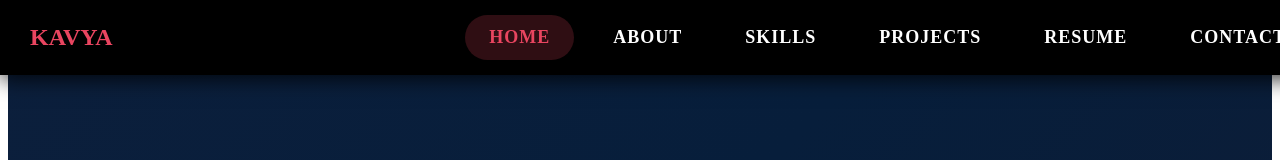
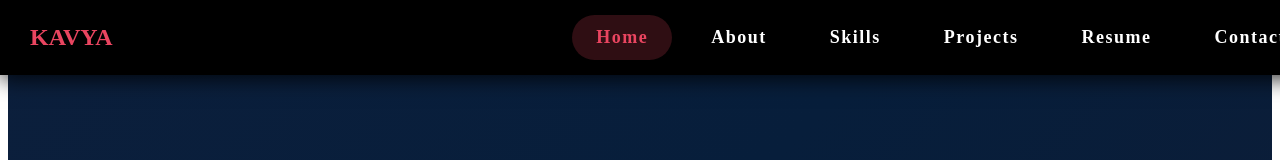
Before and after one commit to kavyaballa1020/Angular-Portfolio, an Angular app: page /home in a window 1280 px wide. Shown: the top 160 px of the page. Built offline with nearby package versions, Linux system fonts and the light colour scheme.

Commit message:
"Updated header component HTML to add class to contact link, and modified home component CSS to change background color, remove gradient animation, and adjust text styles and shadows."

```diff
--- a/src/app/header/header.component.css
+++ b/src/app/header/header.component.css
@@ -26,6 +26,7 @@
   display: flex;
   gap: 15px;
   align-items: center;
+  position: relative; /* Added for positioning */
 }
 
 .nav-links a {
@@ -39,8 +40,8 @@
   position: relative;
   overflow: hidden;
   z-index: 1;
-  letter-spacing: 1px;
-  text-transform: uppercase;
+  letter-spacing: 1.5px;
+  text-transform: capitalize;
 }
 
 /* Hover and focus effect for nav links */
@@ -73,6 +74,12 @@
   background-color: rgba(233, 69, 96, 0.2);
 }
 
+/* Specific styling for the "Contact" link */
+.nav-links .contact-link {
+  margin-left: auto; /* Pushes the "Contact" link to the right edge */
+  margin-right: 20px; /* Adds 20px margin from the right edge */
+}
+
 /* Responsive design for mobile screens */
 @media (max-width: 768px) {
   .navbar {
```
